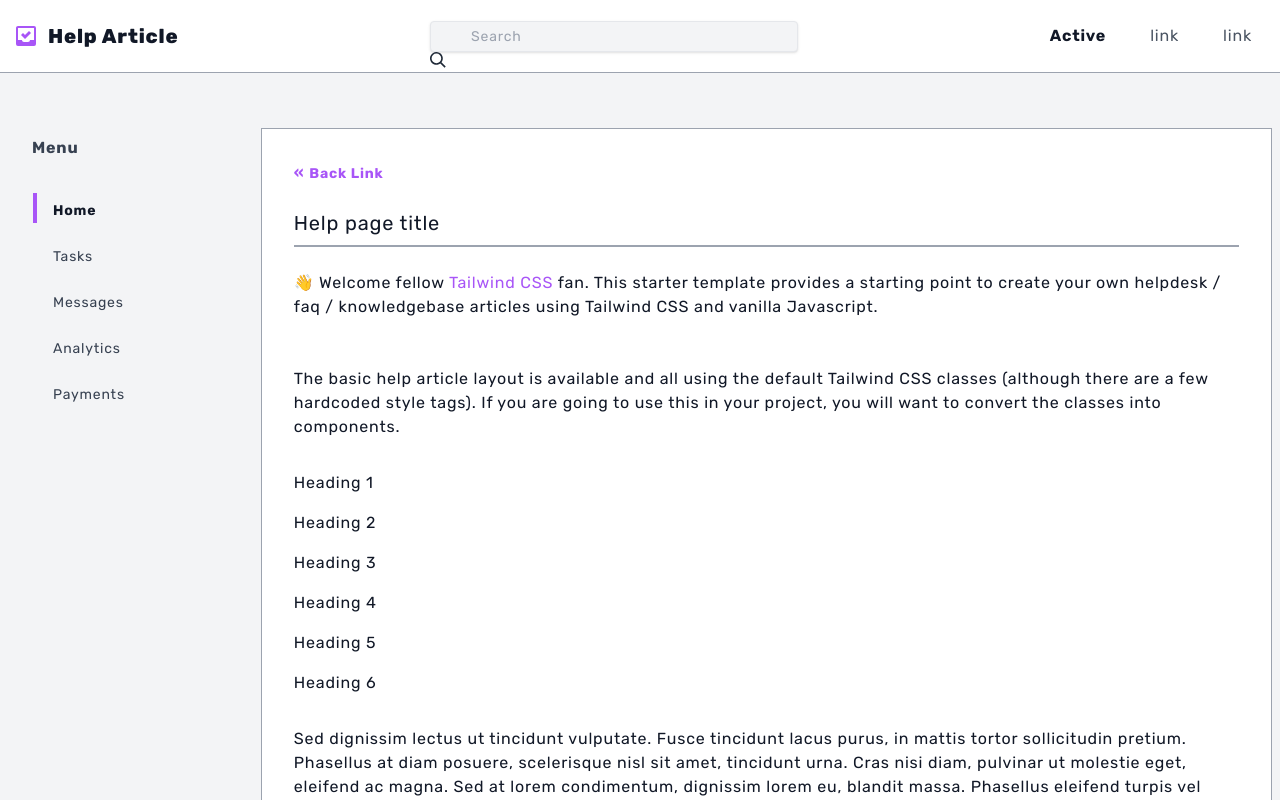
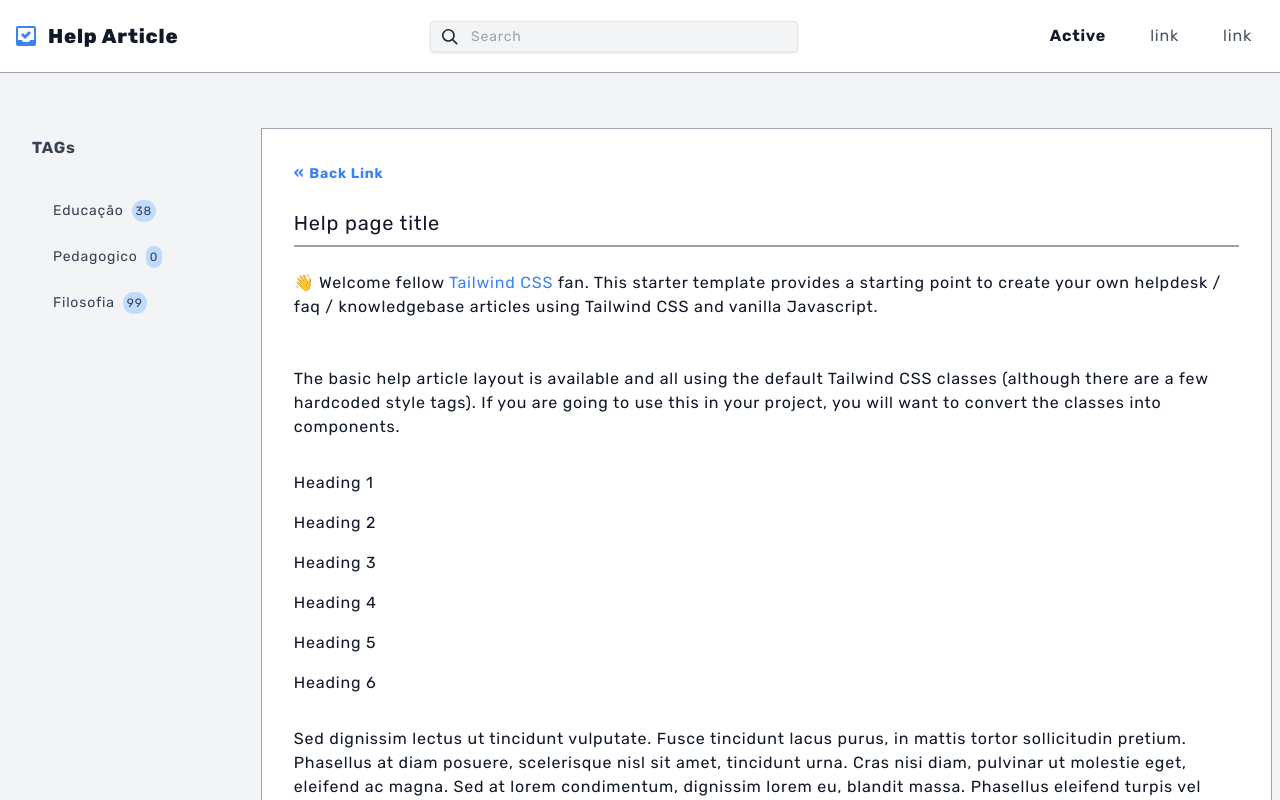
Before and after one commit to KevelinMM/Repositorio-Uniplac, a Next.js app: page / in a window 1280 px wide. Shown: the top 800 px of the page. Built offline with nearby package versions, Linux system fonts and the light colour scheme.

Commit message:
Correções iniciais

```diff
--- a/src/pages/index.js
+++ b/src/pages/index.js
@@ -1,45 +1,92 @@
-
 export default function Home() {
   return (
     <section className="bg-gray-100 tracking-wider tracking-normal">
-      <nav id="header" className="fixed w-full z-10 top-0 bg-white border-b border-gray-400">
-         <div className="w-full container mx-auto flex flex-wrap items-center justify-between mt-0 py-4">
+      <nav
+        id="header"
+        className="fixed w-full top-0 bg-white border-b border-gray-400 z-20"
+      >
+        <div className="w-full container mx-auto flex flex-wrap items-center justify-between mt-0 py-4 ">
           <div className="pl-4 flex items-center">
-               <svg className="h-5 pr-3 fill-current text-purple-500" xmlns="http://www.w3.org/2000/svg" viewBox="0 0 20 20">
-                  <path d="M0 2C0 .9.9 0 2 0h16a2 2 0 0 1 2 2v16a2 2 0 0 1-2 2H2a2 2 0 0 1-2-2V2zm14 12h4V2H2v12h4c0 1.1.9 2 2 2h4a2 2 0 0 0 2-2zM5 9l2-2 2 2 4-4 2 2-6 6-4-4z"/>
+            <svg
+              className="h-5 pr-3 fill-current text-blue-500"
+              xmlns="http://www.w3.org/2000/svg"
+              viewBox="0 0 20 20"
+            >
+              <path d="M0 2C0 .9.9 0 2 0h16a2 2 0 0 1 2 2v16a2 2 0 0 1-2 2H2a2 2 0 0 1-2-2V2zm14 12h4V2H2v12h4c0 1.1.9 2 2 2h4a2 2 0 0 0 2-2zM5 9l2-2 2 2 4-4 2 2-6 6-4-4z" />
             </svg>
-               <a className="text-gray-900 text-base no-underline hover:no-underline font-extrabold text-xl"  href="#">
+            <a
+              className="text-gray-900 text-base no-underline hover:no-underline font-extrabold text-xl"
+              href="#"
+            >
               Help Article
             </a>
           </div>
           <div className="block lg:hidden pr-4">
-               <button id="nav-toggle" className="flex items-center px-3 py-2 border rounded text-gray-500 border-gray-600 hover:text-gray-900 hover:border-purple-500 appearance-none focus:outline-none">
-                  <svg className="fill-current h-3 w-3" viewBox="0 0 20 20" xmlns="http://www.w3.org/2000/svg">
+            <button
+              id="nav-toggle"
+              className="flex items-center px-3 py-2 border rounded text-gray-500 border-gray-600 hover:text-gray-900 hover:border-blue-500 appearance-none focus:outline-none"
+              onClick={(e) =>
+                (document.getElementById("nav-content").hidden =
+                  !document.getElementById("nav-content").hidden)
+              }
+            >
+              <svg
+                className="fill-current h-3 w-3"
+                viewBox="0 0 20 20"
+                xmlns="http://www.w3.org/2000/svg"
+              >
                 <title>Menu</title>
-                     <path d="M0 3h20v2H0V3zm0 6h20v2H0V9zm0 6h20v2H0v-2z"/>
+                <path d="M0 3h20v2H0V3zm0 6h20v2H0V9zm0 6h20v2H0v-2z" />
               </svg>
             </button>
           </div>
-            <div className="w-full flex-grow lg:flex  lg:content-center lg:items-center lg:w-auto hidden lg:block mt-2 lg:mt-0 z-20" id="nav-content">
+          <div
+            className="w-full flex-grow lg:flex  lg:content-center lg:items-center lg:w-auto lg:block mt-2 lg:mt-0 z-20"
+            id="nav-content"
+            hidden
+          >
             <div className="flex-1 w-full mx-auto max-w-sm content-center py-4 lg:py-0">
               <div className="relative pull-right pl-4 pr-4 md:pr-0">
-                     <input type="search" placeholder="Search" className="w-full bg-gray-100 text-sm text-gray-800 transition border focus:outline-none focus:border-purple-500 rounded py-1 px-2 pl-10 appearance-none leading-normal"/>
-                     <div className="absolute search-icon" >
-                        <svg className="fill-current pointer-events-none text-gray-800 w-4 h-4" xmlns="http://www.w3.org/2000/svg" viewBox="0 0 20 20">
+                <div className="absolute search-icon pt-2 pl-3">
+                  <svg
+                    className="fill-current pointer-events-none text-gray-800 w-4"
+                    xmlns="http://www.w3.org/2000/svg"
+                    viewBox="0 0 20 20"
+                  >
                     <path d="M12.9 14.32a8 8 0 1 1 1.41-1.41l5.35 5.33-1.42 1.42-5.33-5.34zM8 14A6 6 0 1 0 8 2a6 6 0 0 0 0 12z"></path>
                   </svg>
                 </div>
+                <input
+                  type="search"
+                  placeholder="Search"
+                  className=" w-full bg-gray-100 text-sm text-gray-800 transition border focus:outline-none focus:border-blue-500 rounded py-1 px-2 pl-10 appearance-none leading-normal"
+                />
               </div>
             </div>
             <ul className="list-reset lg:flex justify-end items-center">
               <li className="mr-3 py-2 lg:py-0">
-                     <a className="inline-block py-2 px-4 text-gray-900 font-bold no-underline" href="#">Active</a>
+                <a
+                  className="inline-block py-2 px-4 text-gray-900 font-bold no-underline"
+                  href="#"
+                >
+                  Active
+                </a>
               </li>
               <li className="mr-3 py-2 lg:py-0">
-                     <a className="inline-block text-gray-600 no-underline hover:text-gray-900 hover:underline py-2 px-4" href="#">link</a>
+                <a
+                  className="inline-block text-gray-600 no-underline hover:text-gray-900 hover:underline py-2 px-4"
+                  href="#"
+                >
+                  link
+                </a>
               </li>
               <li className="mr-3 py-2 lg:py-0">
-                     <a className="inline-block text-gray-600 no-underline hover:text-gray-900 hover:underline py-2 px-4" href="#">link</a>
+                <a
+                  className="inline-block text-gray-600 no-underline hover:text-gray-900 hover:underline py-2 px-4"
+                  href="#"
+                >
+                  link
+                </a>
               </li>
             </ul>
           </div>
@@ -47,90 +94,182 @@ export default function Home() {
       </nav>
       <div className="container w-full flex flex-wrap mx-auto px-2 pt-8 lg:pt-16 mt-16">
         <div className="w-full lg:w-1/5 lg:px-6 text-xl text-gray-800 leading-normal">
-            <p className="text-base font-bold py-2 lg:pb-6 text-gray-700">Menu</p>
-            <div className="block lg:hidden sticky inset-0">
-               <button id="menu-toggle" className="flex w-full justify-end px-3 py-3 bg-white lg:bg-transparent border rounded border-gray-600 hover:border-purple-500 appearance-none focus:outline-none">
-                  <svg className="fill-current h-3 float-right" viewBox="0 0 20 20" xmlns="http://www.w3.org/2000/svg">
-                     <path d="M9.293 12.95l.707.707L15.657 8l-1.414-1.414L10 10.828 5.757 6.586 4.343 8z"/>
+          <p className="text-base font-bold py-2 lg:pb-6 text-gray-700">TAGs</p>
+          <div className="block lg:hidden sticky inset-0 ">
+            <button
+              id="menu-toggle"
+              className="flex w-full justify-end px-3 py-3 bg-white lg:bg-transparent border rounded border-gray-600 hover:border-blue-500 appearance-none focus:outline-none"
+            >
+              <svg
+                className="fill-current h-3 float-right"
+                viewBox="0 0 20 20"
+                xmlns="http://www.w3.org/2000/svg"
+              >
+                <path d="M9.293 12.95l.707.707L15.657 8l-1.414-1.414L10 10.828 5.757 6.586 4.343 8z" />
               </svg>
             </button>
           </div>
-            <div className="w-full sticky inset-0 hidden h-64 lg:h-auto overflow-x-hidden overflow-y-auto lg:overflow-y-hidden lg:block mt-0 border border-gray-400 lg:border-transparent bg-white shadow lg:shadow-none lg:bg-transparent z-20" id="menu-content">
+          <div
+            className="w-full sticky inset-0 hidden h-64 lg:h-auto overflow-x-hidden overflow-y-auto lg:overflow-y-hidden lg:block border border-gray-400 lg:border-transparent bg-white shadow lg:shadow-none lg:bg-transparent"
+            id="menu-content"
+          >
             <ul className="list-reset">
-                  <li className="py-2 md:my-0 hover:bg-purple-100 lg:hover:bg-transparent">
-                     <a href="#" className="block pl-4 align-middle text-gray-700 no-underline hover:text-purple-500 border-l-4 border-transparent lg:border-purple-500 lg:hover:border-purple-500">
-                     <span className="pb-1 md:pb-0 text-sm text-gray-900 font-bold">Home</span>
+              <li className="py-2 md:my-0 hover:bg-blue-100 lg:hover:bg-transparent">
+                <a
+                  href="#"
+                  className="block pl-4 align-middle text-gray-700 no-underline hover:text-blue-500 border-l-4 border-transparent lg:hover:border-gray-400"
+                >
+                  <span className="pb-1 md:pb-0 text-sm">Educação</span>
+                  <span className="bg-blue-200 rounded-full text-xs p-1 ml-2">
+                    {Math.floor(Math.random() * 100)}
+                  </span>
                 </a>
               </li>
-                  <li className="py-2 md:my-0 hover:bg-purple-100 lg:hover:bg-transparent">
-                     <a href="#" className="block pl-4 align-middle text-gray-700 no-underline hover:text-purple-500 border-l-4 border-transparent lg:hover:border-gray-400">
-                     <span className="pb-1 md:pb-0 text-sm">Tasks</span>
+              <li className="py-2 md:my-0 hover:bg-blue-100 lg:hover:bg-transparent">
+                <a
+                  href="#"
+                  className="block pl-4 align-middle text-gray-700 no-underline hover:text-blue-500 border-l-4 border-transparent lg:hover:border-gray-400"
+                >
+                  <span className="pb-1 md:pb-0 text-sm">Pedagogico</span>
+                  <span className="bg-blue-200 rounded-full text-xs p-1 ml-2">
+                    {Math.floor(Math.random() * 100)}
+                  </span>
                 </a>
               </li>
-                  <li className="py-2 md:my-0 hover:bg-purple-100 lg:hover:bg-transparent">
-                     <a href="#" className="block pl-4 align-middle text-gray-700 no-underline hover:text-purple-500 border-l-4 border-transparent lg:hover:border-gray-400">
-                     <span className="pb-1 md:pb-0 text-sm">Messages</span>
-                     </a>
-                  </li>
-                  <li className="py-2 md:my-0 hover:bg-purple-100 lg:hover:bg-transparent">
-                     <a href="#" className="block pl-4 align-middle text-gray-700 no-underline hover:text-purple-500 border-l-4 border-transparent lg:hover:border-gray-400">
-                     <span className="pb-1 md:pb-0 text-sm">Analytics</span>
-                     </a>
-                  </li>
-                  <li className="py-2 md:my-0 hover:bg-purple-100 lg:hover:bg-transparent">
-                     <a href="#" className="block pl-4 align-middle text-gray-700 no-underline hover:text-purple-500 border-l-4 border-transparent lg:hover:border-gray-400">
-                     <span className="pb-1 md:pb-0 text-sm">Payments</span>
+              <li className="py-2 md:my-0 hover:bg-blue-100 lg:hover:bg-transparent">
+                <a
+                  href="#"
+                  className="block pl-4 align-middle text-gray-700 no-underline hover:text-blue-500 border-l-4 border-transparent lg:hover:border-gray-400"
+                >
+                  <span className="pb-1 md:pb-0 text-sm">Filosofia</span>
+                  <span className="bg-blue-200 rounded-full text-xs p-1 ml-2">
+                    {Math.floor(Math.random() * 100)}
+                  </span>
                 </a>
               </li>
             </ul>
           </div>
         </div>
         <div className="w-full lg:w-4/5 p-8 mt-6 lg:mt-0 text-gray-900 leading-normal bg-white border border-gray-400 border-rounded">
-
           <div className="font-sans">
-               <span className="text-base text-purple-500 font-bold">&laquo;</span> <a href="#" className="text-base md:text-sm text-purple-500 font-bold no-underline hover:underline">Back Link</a>
-               <h1 className="font-sans break-normal text-gray-900 pt-6 pb-2 text-xl">Help page title</h1>
-               <hr className="border-b border-gray-400"/>
+            <span className="text-base text-blue-500 font-bold">&laquo;</span>{" "}
+            <a
+              href="#"
+              className="text-base md:text-sm text-blue-500 font-bold no-underline hover:underline"
+            >
+              Back Link
+            </a>
+            <h1 className="font-sans break-normal text-gray-900 pt-6 pb-2 text-xl">
+              Help page title
+            </h1>
+            <hr className="border-b border-gray-400" />
           </div>
 
           <p className="py-6">
-               👋 Welcome fellow <a className="text-purple-500 no-underline hover:underline" href="https://www.tailwindcss.com">Tailwind CSS</a> fan.  This starter template provides a starting point to create your own helpdesk / faq / knowledgebase articles using Tailwind CSS and vanilla Javascript.
+            👋 Welcome fellow{" "}
+            <a
+              className="text-blue-500 no-underline hover:underline"
+              href="https://www.tailwindcss.com"
+            >
+              Tailwind CSS
+            </a>{" "}
+            fan. This starter template provides a starting point to create your
+            own helpdesk / faq / knowledgebase articles using Tailwind CSS and
+            vanilla Javascript.
           </p>
-            <p className="py-6">The basic help article layout is available and all using the default Tailwind CSS classes (although there are a few hardcoded style tags). If you are going to use this in your project, you will want to convert the classes into components.</p>
+          <p className="py-6">
+            The basic help article layout is available and all using the default
+            Tailwind CSS classes (although there are a few hardcoded style
+            tags). If you are going to use this in your project, you will want
+            to convert the classes into components.
+          </p>
           <h1 className="py-2 font-sans">Heading 1</h1>
           <h2 className="py-2 font-sans">Heading 2</h2>
           <h3 className="py-2 font-sans">Heading 3</h3>
           <h4 className="py-2 font-sans">Heading 4</h4>
           <h5 className="py-2 font-sans">Heading 5</h5>
           <h6 className="py-2 font-sans">Heading 6</h6>
-            <p className="py-6">Sed dignissim lectus ut tincidunt vulputate. Fusce tincidunt lacus purus, in mattis tortor sollicitudin pretium. Phasellus at diam posuere, scelerisque nisl sit amet, tincidunt urna. Cras nisi diam, pulvinar ut molestie eget, eleifend ac magna. Sed at lorem condimentum, dignissim lorem eu, blandit massa. Phasellus eleifend turpis vel erat bibendum scelerisque. Maecenas id risus dictum, rhoncus odio vitae, maximus purus. Etiam efficitur dolor in dolor molestie ornare. Aenean pulvinar diam nec neque tincidunt, vitae molestie quam fermentum. Donec ac pretium diam. Suspendisse sed odio risus. Nunc nec luctus nisi. Class aptent taciti sociosqu ad litora torquent per conubia nostra, per inceptos himenaeos. Duis nec nulla eget sem dictum elementum.</p>
+          <p className="py-6">
+            Sed dignissim lectus ut tincidunt vulputate. Fusce tincidunt lacus
+            purus, in mattis tortor sollicitudin pretium. Phasellus at diam
+            posuere, scelerisque nisl sit amet, tincidunt urna. Cras nisi diam,
+            pulvinar ut molestie eget, eleifend ac magna. Sed at lorem
+            condimentum, dignissim lorem eu, blandit massa. Phasellus eleifend
+            turpis vel erat bibendum scelerisque. Maecenas id risus dictum,
+            rhoncus odio vitae, maximus purus. Etiam efficitur dolor in dolor
+            molestie ornare. Aenean pulvinar diam nec neque tincidunt, vitae
+            molestie quam fermentum. Donec ac pretium diam. Suspendisse sed odio
+            risus. Nunc nec luctus nisi. Class aptent taciti sociosqu ad litora
+            torquent per conubia nostra, per inceptos himenaeos. Duis nec nulla
+            eget sem dictum elementum.
+          </p>
           <ol>
-               <li className="py-3">Maecenas accumsan lacus sit amet elementum porta. Aliquam eu libero lectus. Fusce vehicula dictum mi. In non dolor at sem ullamcorper venenatis ut sed dui. Ut ut est quam. Suspendisse quam quam, commodo sit amet placerat in, interdum a ipsum. Morbi sit amet tellus scelerisque tortor semper posuere.</li>
-               <li className="py-3">Morbi varius posuere blandit. Praesent gravida bibendum neque eget commodo. Duis auctor ornare mauris, eu accumsan odio viverra in. Proin sagittis maximus pharetra. Nullam lorem mauris, faucibus ut odio tempus, ultrices aliquet ex. Nam id quam eget ipsum luctus hendrerit. Ut eros magna, eleifend ac ornare vulputate, pretium nec felis.</li>
-               <li className="py-3">Vestibulum ante ipsum primis in faucibus orci luctus et ultrices posuere cubilia Curae; Nunc vitae pretium elit. Cras leo mauris, tristique in risus ac, tristique rutrum velit. Mauris accumsan tempor felis vitae gravida. Cras egestas convallis malesuada. Etiam ac ante id tortor vulputate pretium. Maecenas vel sapien suscipit, elementum odio et, consequat tellus.</li>
+            <li className="py-3">
+              Maecenas accumsan lacus sit amet elementum porta. Aliquam eu
+              libero lectus. Fusce vehicula dictum mi. In non dolor at sem
+              ullamcorper venenatis ut sed dui. Ut ut est quam. Suspendisse quam
+              quam, commodo sit amet placerat in, interdum a ipsum. Morbi sit
+              amet tellus scelerisque tortor semper posuere.
+            </li>
+            <li className="py-3">
+              Morbi varius posuere blandit. Praesent gravida bibendum neque eget
+              commodo. Duis auctor ornare mauris, eu accumsan odio viverra in.
+              Proin sagittis maximus pharetra. Nullam lorem mauris, faucibus ut
+              odio tempus, ultrices aliquet ex. Nam id quam eget ipsum luctus
+              hendrerit. Ut eros magna, eleifend ac ornare vulputate, pretium
+              nec felis.
+            </li>
+            <li className="py-3">
+              Vestibulum ante ipsum primis in faucibus orci luctus et ultrices
+              posuere cubilia Curae; Nunc vitae pretium elit. Cras leo mauris,
+              tristique in risus ac, tristique rutrum velit. Mauris accumsan
+              tempor felis vitae gravida. Cras egestas convallis malesuada.
+              Etiam ac ante id tortor vulputate pretium. Maecenas vel sapien
+              suscipit, elementum odio et, consequat tellus.
+            </li>
           </ol>
-            <blockquote className="border-l-4 border-purple-500 italic my-8 pl-8 md:pl-12">Example of blockquote - Lorem ipsum dolor sit amet, consectetur adipiscing elit. Aliquam at ipsum eu nunc commodo posuere et sit amet ligula.</blockquote>
+          <blockquote className="border-l-4 border-blue-500 italic my-8 pl-8 md:pl-12">
+            Example of blockquote - Lorem ipsum dolor sit amet, consectetur
+            adipiscing elit. Aliquam at ipsum eu nunc commodo posuere et sit
+            amet ligula.
+          </blockquote>
           <p className="py-6">Example code block:</p>
 
-
-            <hr className="border-b border-gray-400 py-4"/>
+          <hr className="border-b border-gray-400 py-4" />
           <div className="flex items-center">
-               <svg className="h-16 fill-current text-gray-600 hover:shadow hover:bg-purple-100 hover:text-green-500 p-4 mr-2 border rounded" xmlns="http://www.w3.org/2000/svg" viewBox="0 0 20 20">
-                  <path d="M11 0h1v3l3 7v8a2 2 0 0 1-2 2H5c-1.1 0-2.31-.84-2.7-1.88L0 12v-2a2 2 0 0 1 2-2h7V2a2 2 0 0 1 2-2zm6 10h3v10h-3V10z"/>
+            <svg
+              className="h-16 fill-current text-gray-600 hover:shadow hover:bg-blue-100 hover:text-green-500 p-4 mr-2 border rounded"
+              xmlns="http://www.w3.org/2000/svg"
+              viewBox="0 0 20 20"
+            >
+              <path d="M11 0h1v3l3 7v8a2 2 0 0 1-2 2H5c-1.1 0-2.31-.84-2.7-1.88L0 12v-2a2 2 0 0 1 2-2h7V2a2 2 0 0 1 2-2zm6 10h3v10h-3V10z" />
             </svg>
-               <svg className="h-16 fill-current text-gray-600 hover:shadow hover:bg-purple-100 hover:text-red-500 p-4 mr-2 border rounded" xmlns="http://www.w3.org/2000/svg" viewBox="0 0 20 20">
-                  <path d="M11 20a2 2 0 0 1-2-2v-6H2a2 2 0 0 1-2-2V8l2.3-6.12A3.11 3.11 0 0 1 5 0h8a2 2 0 0 1 2 2v8l-3 7v3h-1zm6-10V0h3v10h-3z"/>
+            <svg
+              className="h-16 fill-current text-gray-600 hover:shadow hover:bg-blue-100 hover:text-red-500 p-4 mr-2 border rounded"
+              xmlns="http://www.w3.org/2000/svg"
+              viewBox="0 0 20 20"
+            >
+              <path d="M11 20a2 2 0 0 1-2-2v-6H2a2 2 0 0 1-2-2V8l2.3-6.12A3.11 3.11 0 0 1 5 0h8a2 2 0 0 1 2 2v8l-3 7v3h-1zm6-10V0h3v10h-3z" />
             </svg>
             <div className="pl-4">
-                  <p className="text-gray-800 font-bold">Did you find this article useful?</p>
-                  <p className="text-xs text-gray-600 pt-2">0 out of 0 found this useful</p>
+              <p className="text-gray-800 font-bold">
+                Did you find this article useful?
+              </p>
+              <p className="text-xs text-gray-600 pt-2">
+                0 out of 0 found this useful
+              </p>
+            </div>
           </div>
         </div>
 
-         </div>
-
         <div className="w-full lg:w-4/5 lg:ml-auto text-base md:text-sm text-gray-500 px-4 py-6">
-            <span className="text-base text-purple-500 font-bold">&lt;</span> <a href="#" className="text-base md:text-sm text-purple-500 font-bold no-underline hover:underline">Back to Help</a>
+          <span className="text-base text-blue-500 font-bold">&lt;</span>{" "}
+          <a
+            href="#"
+            className="text-base md:text-sm text-blue-500 font-bold no-underline hover:underline"
+          >
+            Back to Help
+          </a>
         </div>
       </div>
 
@@ -141,7 +280,9 @@ export default function Home() {
               <div className="px-8">
                 <h3 className="font-bold text-gray-900">About</h3>
                 <p className="py-4 text-gray-600 text-sm">
-                        Lorem ipsum dolor sit amet, consectetur adipiscing elit. Maecenas vel mi ut felis tempus commodo nec id erat. Suspendisse consectetur dapibus velit ut lacinia.
+                  Lorem ipsum dolor sit amet, consectetur adipiscing elit.
+                  Maecenas vel mi ut felis tempus commodo nec id erat.
+                  Suspendisse consectetur dapibus velit ut lacinia.
                 </p>
               </div>
             </div>
@@ -150,7 +291,12 @@ export default function Home() {
                 <h3 className="font-bold text-gray-900">Social</h3>
                 <ul className="list-reset items-center text-sm pt-3">
                   <li>
-                           <a className="inline-block text-gray-600 no-underline hover:text-gray-900 hover:underline py-1" href="#">Add social links</a>
+                    <a
+                      className="inline-block text-gray-600 no-underline hover:text-gray-900 hover:underline py-1"
+                      href="#"
+                    >
+                      Add social links
+                    </a>
                   </li>
                 </ul>
               </div>
@@ -158,7 +304,6 @@ export default function Home() {
           </div>
         </div>
       </footer>
-
     </section>
   );
 }
```
Lines whose indentation alone changed are shown as unchanged.
